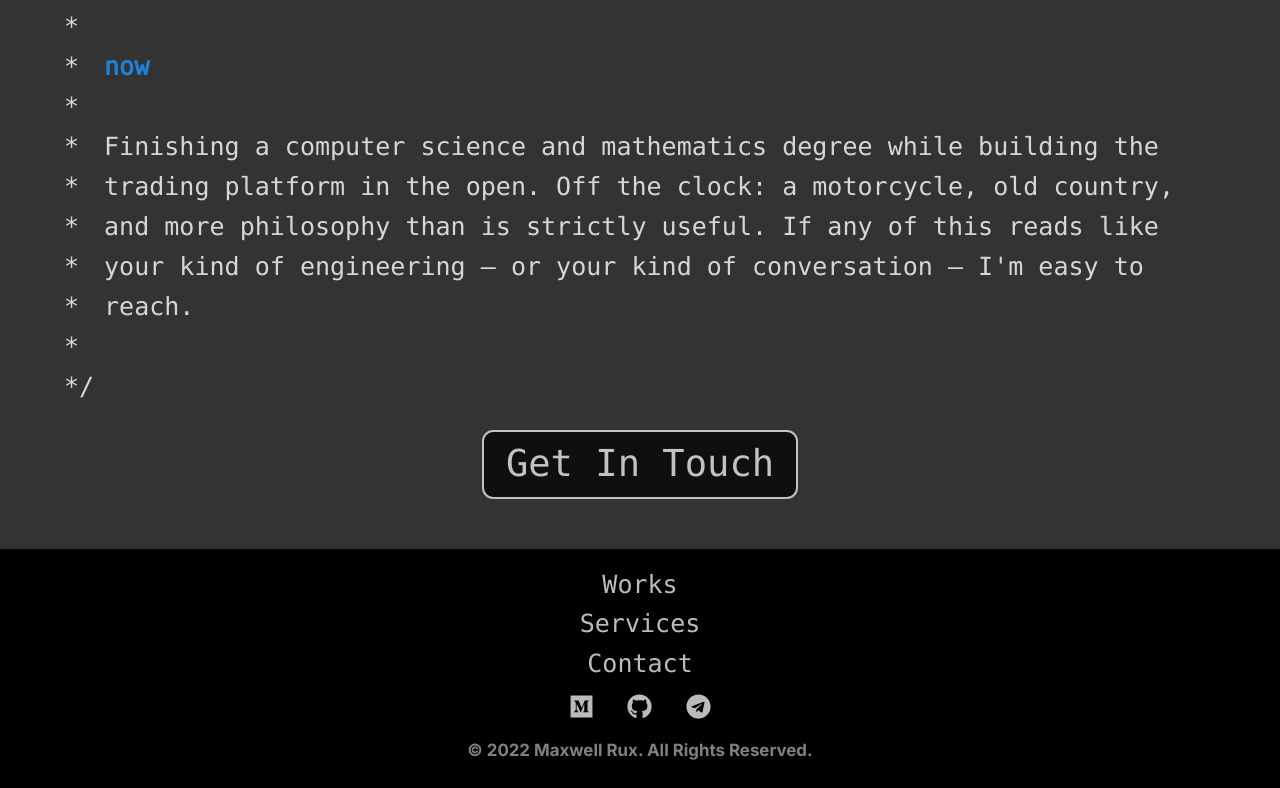
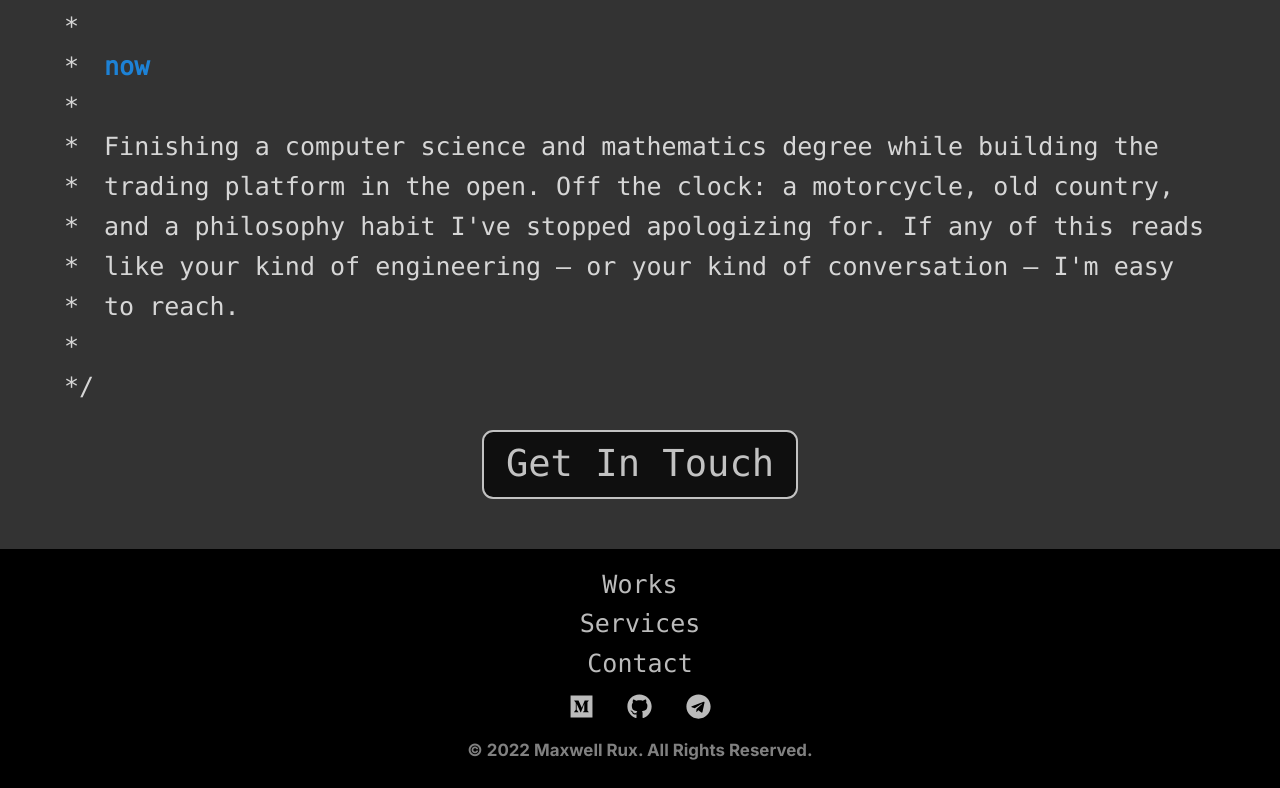
Before and after one commit to rux-eth/personal-web, a Next.js app: page / in a window 1280 px wide. Shown: the part 3748-4536 px from the top of the page. Built offline with nearby package versions, Linux system fonts and the light colour scheme.

Commit message:
now: philosophy habit wording

```diff
--- a/src/components/tldr.tsx
+++ b/src/components/tldr.tsx
@@ -52,7 +52,7 @@ const TLDR: React.FC = () => {
     },
     {
       header: 'now',
-      content: `Finishing a computer science and mathematics degree while building the trading platform in the open. Off the clock: a motorcycle, old country, and more philosophy than is strictly useful. If any of this reads like your kind of engineering — or your kind of conversation — I'm easy to reach.`,
+      content: `Finishing a computer science and mathematics degree while building the trading platform in the open. Off the clock: a motorcycle, old country, and a philosophy habit I've stopped apologizing for. If any of this reads like your kind of engineering — or your kind of conversation — I'm easy to reach.`,
       extraCompenent: (
         <Link className="white-comp text-[2.2ch]" href={'/contact'}>
           Get In Touch
```
Also changed, not shown: tests/visual/pages.spec.ts-snapshots/home-chromium-mb-darwin.png, tests/visual/pages.spec.ts-snapshots/home-webkit-mb-darwin.png.
